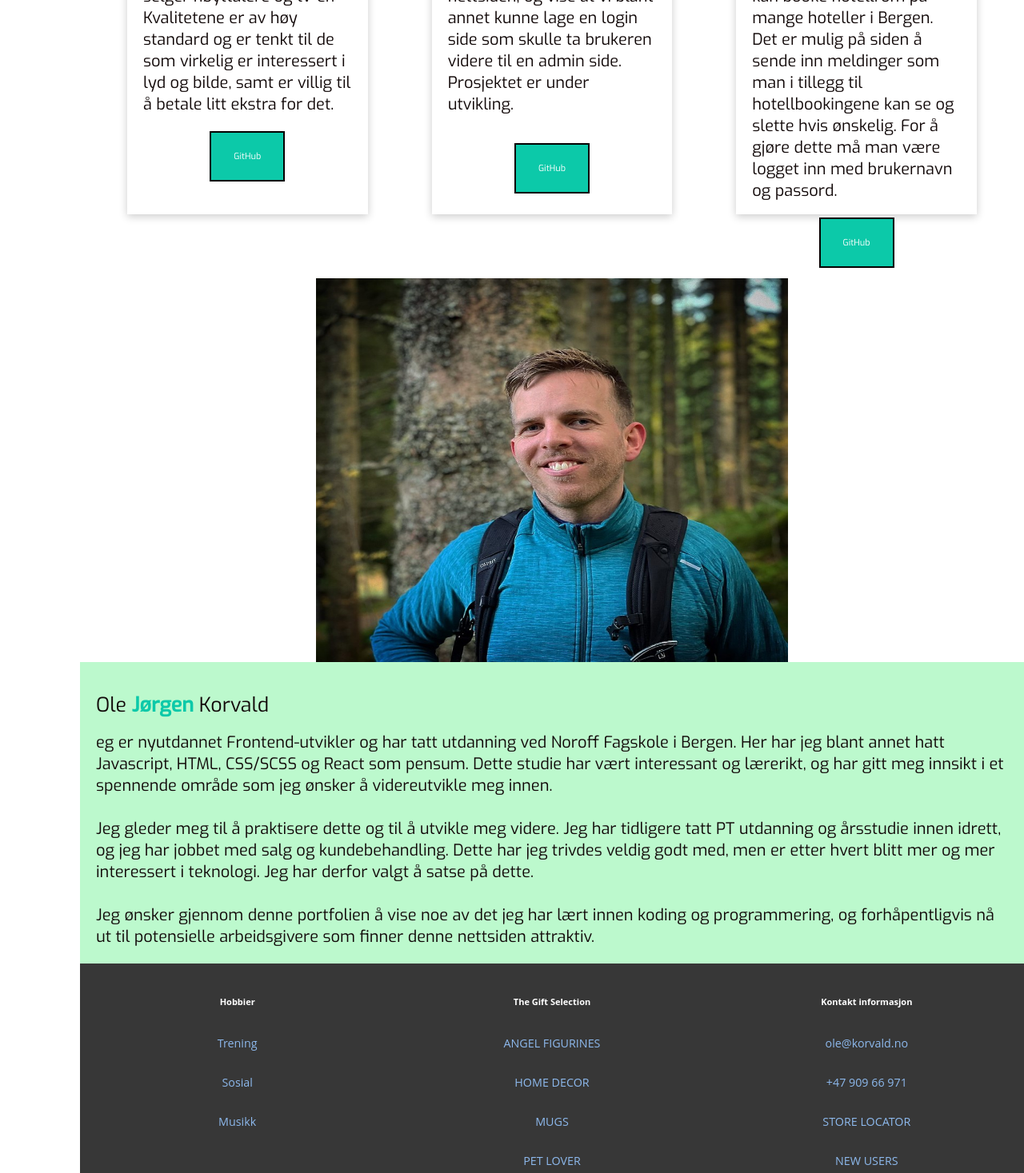
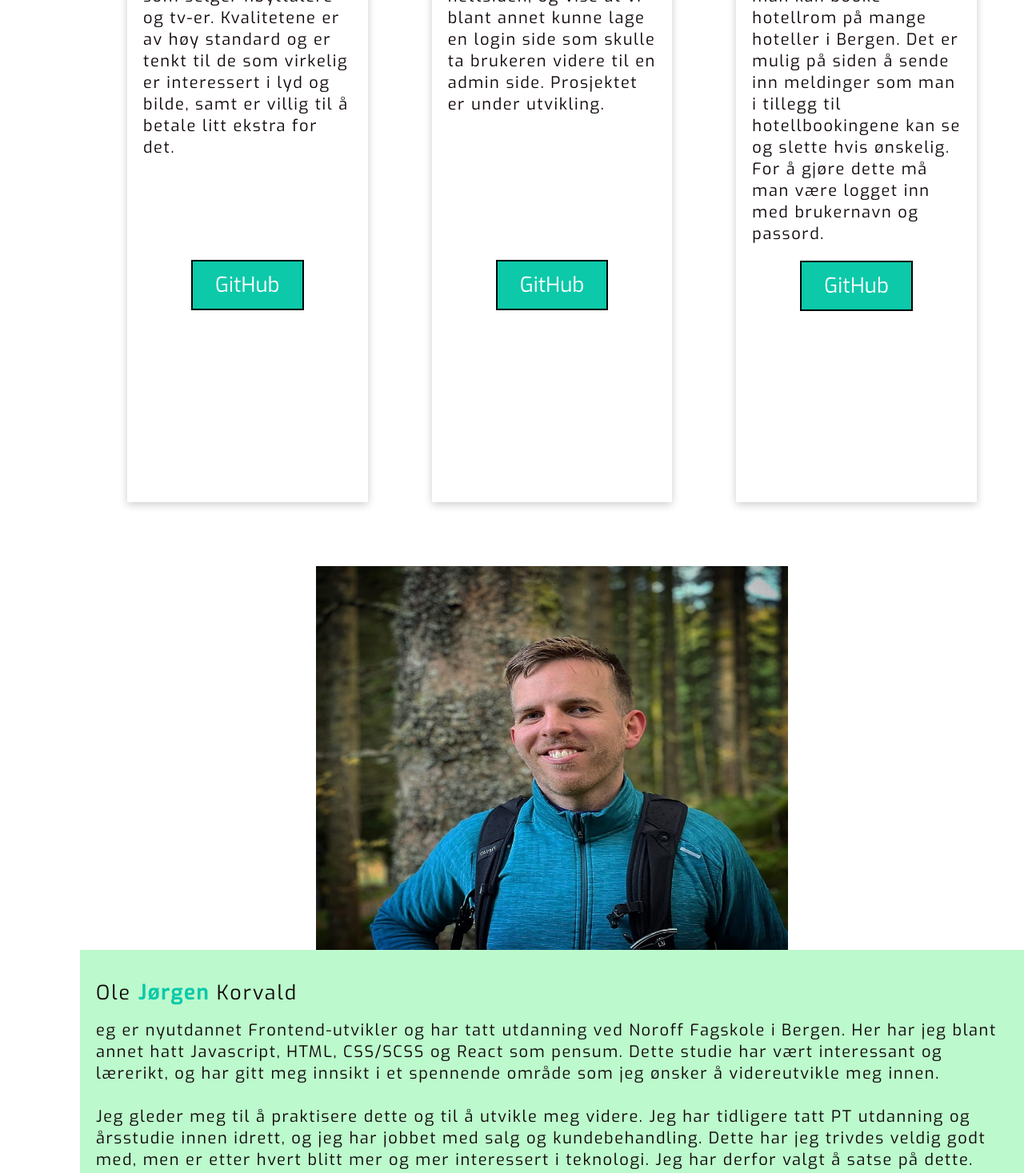
Before and after one commit to Ole994/portfolio-ole-2022, a React (Create React App) app: page / in a window 1280 px wide. Shown: the part 1330-2797 px from the top of the page at 80% size. Built offline with nearby package versions, Linux system fonts and the light colour scheme.

Commit message:
footer only needs icons

```diff
--- a/src/components/footer/Footer.jsx
+++ b/src/components/footer/Footer.jsx
@@ -1,215 +1,58 @@
+import {
+  AiFillHome,
+  AiOutlineMail,
+  AiFillGithub,
+  AiFillLinkedin,
+} from "react-icons/ai";
+
 const Footer = () => {
   return (
     <>
       <div className="footerDiv">
-        <footer className="flex-rw">
-          <ul className="footer-list-top">
-            <li>
-              <h4 className="footer-list-header">Hobbier</h4>
-            </li>
-            <li>
-              <a
-                href="/promos.html"
-                className="generic-anchor footer-list-anchor"
-                itemprop="significantLink"
-              >
-                Trening
+        <footer>
+          <div class="footer">
+            <section>
+              <h3>Svar og spørsmål</h3>
+              <p>
+                Jeg er som oftest aktiv på sosiale medier, telefon og email, og
+                svarer som regel i løpet av kort tid dersom du vil kontakte meg.
+              </p>
+            </section>
+            <section>
+              <h3>Språk</h3>
+              <a href="#">Norsk</a>
+              <a href="#">Engelsk</a>
+              <a href="#">Spansk</a>
+            </section>
+            <section>
+              <h3>Hobbier</h3>
+              <a href="#">Trening</a>
+              <a href="#">Musikk/ djing</a>
+              <a href="#">Sosialisering</a>
+              <a href="#">Gaming</a>
+            </section>
+            <section>
+              <h3>Du kan kontakte meg på</h3>
+              <a href="ole@korvald.no">
+                <span>
+                  <i>
+                    <AiOutlineMail />
+                  </i>
+                </span>
+                <span>ole@korvald.no</span>
               </a>
-            </li>
-
-            <li>
-              <a
-                href="/shop/about-show-schedule"
-                className="generic-anchor footer-list-anchor"
-                itemprop="significantLink"
-              >
-                Sosial
+              <a href="+ 47 909 66 971">
+                <span>
+                  <i class="fa fa-phone"></i>
+                </span>
+                <span>+ 47 909 66 971</span>
               </a>
-            </li>
-            <li>
-              <a
-                href="/shop/about-show-schedule"
-                className="generic-anchor footer-list-anchor"
-                itemprop="significantLink"
-              >
-                Musikk
-              </a>
-            </li>
-          </ul>
-          <ul className="footer-list-top">
-            <li>
-              <h4 className="footer-list-header">The Gift Selection</h4>
-            </li>
-
-            <li>
-              <a
-                href="/Angels/cat/id/70"
-                className="generic-anchor footer-list-anchor"
-              >
-                ANGEL FIGURINES
-              </a>
-            </li>
-            <li>
-              <a
-                href="/Home-Decor/cat/id/64"
-                className="generic-anchor footer-list-anchor"
-              >
-                HOME DECOR
-              </a>
-            </li>
-            <li>
-              <a
-                href="/Mugs/cat/id/32"
-                className="generic-anchor footer-list-anchor"
-              >
-                MUGS
-              </a>
-            </li>
-            <li>
-              <a
-                href="/Pet-Lover/cat/id/108"
-                className="generic-anchor footer-list-anchor"
-              >
-                PET LOVER
-              </a>
-            </li>
-          </ul>
-          <ul className="footer-list-top">
-            <li id="help">
-              <h4 className="footer-list-header">Kontakt informasjon</h4>
-            </li>
-            <li>
-              <a
-                href="/shop/about-contact"
-                className="generic-anchor footer-list-anchor"
-                itemprop="significantLink"
-              >
-                ole@korvald.no
-              </a>
-            </li>
-            <li>
-              <a href="/faq.html" className="generic-anchor footer-list-anchor">
-                +47 909 66 971
-              </a>
-            </li>
-            <li id="find-a-store">
-              <a
-                href="/shop/store-locator"
-                className="generic-anchor footer-list-anchor"
-                itemprop="significantLink"
-              >
-                STORE LOCATOR
-              </a>
-            </li>
-            <li id="user-registration">
-              <a
-                href="/shop/user-registration?URL="
-                className="generic-anchor footer-list-anchor"
-                itemprop="significantLink"
-              >
-                NEW USERS
-              </a>
-            </li>
-            <li id="order-tracking">
-              <a
-                href="/shop/order-status"
-                itemprop="significantLink"
-                className="generic-anchor footer-list-anchor"
-              >
-                ORDER STATUS
-              </a>
-            </li>
-          </ul>
-          <section className="footer-social-section flex-rw">
-            <span className="footer-social-overlap footer-social-connect">
-              SOCIAL <span className="footer-social-small">media</span>
-            </span>
-            <span className="footer-social-overlap footer-social-icons-wrapper">
-              <a
-                href="https://www.pinterest.com/paviliongift/"
-                className="generic-anchor"
-                target="_blank"
-                title="Pinterest"
-                itemprop="significantLink"
-              >
-                <i className="fa fa-pinterest"></i>
-              </a>
-              <a
-                href="https://www.facebook.com/paviliongift"
-                className="generic-anchor"
-                target="_blank"
-                title="Facebook"
-                itemprop="significantLink"
-              >
-                <i className="fa fa-facebook"></i>
-              </a>
-              <a
-                href="https://twitter.com/PavilionGiftCo"
-                className="generic-anchor"
-                target="_blank"
-                title="Twitter"
-              >
-                <i className="fa fa-twitter"></i>
-              </a>
-              <a
-                href="http://instagram.com/paviliongiftcompany"
-                className="generic-anchor"
-                target="_blank"
-                title="Instagram"
-                itemprop="significantLink"
-              >
-                <i className="fa fa-instagram"></i>
-              </a>
-              <a
-                href="https://www.youtube.com/channel/UCYgUODvd0qXbu_LkUWpTVEg"
-                className="generic-anchor"
-                target="_blank"
-                title="Youtube"
-                itemprop="significantLink"
-              >
-                <i className="fa fa-youtube"></i>
-              </a>
-              <a
-                href="https://plus.google.com/+Paviliongift/posts"
-                className="generic-anchor"
-                target="_blank"
-                title="Google Plus"
-                itemprop="significantLink"
-              >
-                <i className="fa fa-google-plus"></i>
-              </a>
-            </span>
-          </section>
-          <section className="footer-bottom-section flex-rw">
-            <div className="footer-bottom-wrapper">
-              <i className="fa fa-copyright" role="copyright"></i> 2022{" "}
-              <address className="footer-address" role="company address">
-                Bergen,
-              </address>
-              <span className="footer-bottom-rights">
-                {" "}
-                - All Rights Reserved -{" "}
-              </span>
-            </div>
-            <div className="footer-bottom-wrapper">
-              <a
-                href="/terms-of-use.html"
-                className="generic-anchor"
-                rel="nofollow"
-              >
-                Terms
-              </a>{" "}
-              |{" "}
-              <a
-                href="/privacy-policy.html"
-                className="generic-anchor"
-                rel="nofollow"
-              >
-                Privacy
-              </a>
-            </div>
-          </section>
+            </section>
+          </div>
         </footer>
+        <div class="sub-footer">
+          Copyright ©2022 Alle rettigheter reservert | Ole Jørgen Korvald
+        </div>
       </div>
     </>
   );
--- a/src/components/works/Works.jsx
+++ b/src/components/works/Works.jsx
@@ -27,12 +27,13 @@ const Works = () => {
                   tenkt til de som virkelig er interessert i lyd og bilde, samt
                   er villig til å betale litt ekstra for det.
                 </p>
-              </div>
+
                 <div className="workButtonOne">
                   {" "}
                   <a href="https://github.com/Noroff-FEU-Assignments/project-exam-2-Ole994">
                     <Button className="buttonComponent" />
-                </a>
+                  </a>{" "}
+                </div>
               </div>
             </div>{" "}
           </div>
@@ -76,11 +77,12 @@ const Works = () => {
                   slette hvis ønskelig. For å gjøre dette må man være logget inn
                   med brukernavn og passord.{" "}
                 </p>
-              </div>
+
                 <div className="workButtonThree">
                   <a href="https://github.com/Ole994/semesterProjectWinter">
-                  <Button />
+                    <Button className="workButton" />
                   </a>
+                </div>
               </div>
             </div>
           </div>
--- a/src/sass/partials/_footer.scss
+++ b/src/sass/partials/_footer.scss
@@ -1,211 +1,97 @@
-//autoprefixer & reset used
-//Tested on Chrome, Firefox, IE11, and iOS.  The responsiveness & the social section is a bit off on IE11.  I'm looking to fix that.
-//It would be best to break down the flex properties into logical classes.  I've actually done that more extensively on the live Pavilion site,  but I've only included one here: flex-rw.
+/*CUSTOM SCROLL BAR*/
 
-$primary-light-blue: #8db9ed;
-$primary-line-color: #ccc;
-* {
-  box-sizing: border-box;
+a {
+  text-decoration: none;
+  transition: 0.5s;
+  outline: none !important;
 }
 
-body {
-  font: 11px "Open Sans", sans-serif;
-  -webkit-font-smoothing: antialiased;
-  -moz-osx-font-smoothing: grayscale;
-  margin: auto;
+p {
+  letter-spacing: 0.08em;
+  line-height: 1.8em;
+}
+
+/*FOOTER*/
+.footer {
+  background-color: rgb(178, 221, 174);
+  width: 100%;
   display: flex;
-  flex-flow: column nowrap;
-  //This justify-content is essentially unnecessary in Firefox and Chrome due to the flex: 1 1 auto on the main.  However, it's needed to push the footer down on IE11
-  justify-content: space-between;
-}
-ul {
-  list-style: none;
-}
-a {
-  text-decoration: none;
-}
-.generic-anchor {
-  color: $primary-light-blue;
-  &:visited {
-    color: $primary-light-blue;
+  align-items: top;
+  padding: 5rem 0;
+  h3 {
+    color: #0cc9ab;
+    font-size: 30px;
   }
-  &:hover {
-    color: $primary-line-color;
+  span {
+    color: white;
   }
 }
 
-footer {
-  height: 80vh;
-}
-.flex-rw {
-  display: flex;
-  flex-flow: row wrap;
+.footer section {
+  padding: 1rem 2rem;
+  width: 100%;
+  vertical-align: top;
 }
 
-main {
-  flex: 1 1 auto; //For IE11
+.footer section a {
+  color: white;
   display: flex;
   align-items: center;
-  justify-content: center;
-  font: 3em "Oswald", sans-serif;
-  color: rgb(155, 155, 155);
-  line-height: 1;
+  white-space: nowrap;
+  margin: 15px 0;
+  font-size: 20px;
+  line-height: 20px;
 }
-footer {
-  background: rgb(55, 55, 55);
-  margin-top: auto;
-  width: 100%;
+
+.footer section a:hover {
+  color: #0cc9a9;
 }
-.footer-list-top {
-  width: 33.333%;
-  height: 30vh;
+
+.footer section:nth-child(2) a:before,
+.footer section:nth-child(3) a:before {
+  content: "";
+  margin-right: 5px;
 }
-.footer-list-top > li {
-  text-align: center;
+
+.footer section a span {
+  margin: 0 10px;
 }
-.footer-list-header {
-  padding: 10px 0 5px 0;
-  color: #fff;
-  h4 {
-    font-size: 10px;
+
+.sub-footer {
+  background-color: #142136;
+  text-align: Center;
+  color: white;
+  padding: 1rem 0;
+}
+
+@media (min-width: 1200px) {
+  footer {
+    h3 {
+      font-size: 30px;
+    }
+    p {
+      font-size: 25px;
+    }
+  }
+  .footer section a {
+    font-size: 25px;
+  }
+
+  .sub-footer {
+    font-size: 25px;
   }
 }
-.footer-list-anchor {
-  font: 1.3em "Open Sans", sans-serif;
-}
-.footer-social-section {
-  width: 100%;
-  align-items: center;
-  justify-content: space-around;
-  position: relative;
-  margin-top: 5px;
-}
-.footer-social-section::after {
-  content: "";
-  position: absolute;
-  z-index: 1;
-  top: 50%;
-  left: 10px;
-  border-top: 1px solid $primary-line-color;
-  width: calc(100% - 20px);
-}
-.footer-social-overlap {
-  position: relative;
-  z-index: 2;
-  background: rgb(55, 55, 55);
-  padding: 0 20px;
-}
-.footer-social-connect {
-  display: flex;
-  align-items: center;
-  font: 3.5em "Oswald", sans-serif;
-  color: #fff;
-}
-.footer-social-small {
-  font-size: 0.6em;
-  padding: 0px 20px;
-}
-.footer-social-overlap > a {
-  font-size: 3em;
-}
-.footer-social-overlap > a:not(:first-child) {
-  margin-left: 0.38em;
-}
-.footer-bottom-section {
-  width: 100%;
-  padding: 10px;
-  border-top: 1px solid $primary-line-color;
-  margin-top: 10px;
-}
-.footer-bottom-section > div:first-child {
-  margin-right: auto;
-}
-.footer-bottom-wrapper {
-  font-size: 1.5em;
-  color: #fff;
-}
-.footer-address {
-  display: inline;
-  font-style: normal;
-}
 
-@media only screen and (max-width: 768px) {
-  footer {
-    height: 50vh;
+@media (max-width: 1020px) {
+  .footer {
+    display: block;
   }
-
-  .footer-list-header {
-    font-size: 25px;
+  .footer section {
+    padding: 1rem 1rem;
   }
-  .footer-list-anchor {
-    font-size: 1.1em;
-  }
-  .footer-social-connect {
-    font-size: 2.5em;
-  }
-  .footer-social-overlap > a {
-    font-size: 2.24em;
-  }
-  .footer-bottom-wrapper {
-    font-size: 1.3em;
+  .footer section:nth-child(2),
+  .footer section:nth-child(3) {
+    width: 49%;
+    display: inline-block;
   }
 }
-@media only screen and (max-width: 568px) {
-  footer {
-    height: 100vh;
-  }
-
-  main {
-    font-size: 1em;
-  }
-  .footer-list-top {
-    width: 100%;
-    height: 5vh;
-  }
-  .footer-list-header {
-    font-size: 25px;
-  }
-  .footer-list-anchor {
-    font-size: 16px;
-  }
-  .footer-social-section {
-    justify-content: center;
-  }
-  .footer-social-section::after {
-    top: 25%;
-  }
-  .footer-social-connect {
-    margin-bottom: 10px;
-    padding: 0 10px;
-  }
-  .footer-social-overlap {
-    display: flex;
-    justify-content: center;
-  }
-  .footer-social-icons-wrapper {
-    width: 100%;
-    padding: 0;
-  }
-  .footer-social-overlap > a:not(:first-child) {
-    margin-left: 20px;
-  }
-  .footer-bottom-section {
-    padding: 0 5px 10px 5px;
-  }
-  .footer-bottom-wrapper {
-    text-align: center;
-    width: 100%;
-    margin-top: 10px;
-  }
-}
-@media only screen and (max-width: 480px) {
-  .footer-social-overlap > a {
-    margin: auto;
-  }
-  .footer-social-overlap > a:not(:first-child) {
-    margin-left: 0;
-  }
-  .footer-bottom-rights {
-    display: block;
-  }
-}
--- a/src/sass/partials/_layout.scss
+++ b/src/sass/partials/_layout.scss
@@ -7,7 +7,9 @@
 @import "button";
 @import "footer";
 @import url("https://fonts.googleapis.com/css2?family=Exo:ital,wght@0,100;0,300;0,400;0,500;1,100;1,200;1,300;1,400&family=Inconsolata:wght@300&display=swap");
-
+:root {
+  --lite: #f8f9fa;
+}
 body {
   position: relative;
 }
--- a/src/sass/partials/_works.scss
+++ b/src/sass/partials/_works.scss
@@ -23,13 +23,13 @@
   justify-content: center;
   align-items: center;
   h1 {
-    color: red;
+    color: #0cc9a9;
     font-size: 30px;
     margin-top: 50px;
   }
 }
 .cardOne {
-  height: 75vh;
+  height: 120vh;
   box-shadow: 0 3px 10px rgb(0 0 0 / 0.2);
   background-color: white;
   margin-top: 20px;
@@ -53,13 +53,30 @@
   height: 100%;
 }
 .WorkDescription {
+  display: flex;
+  height: 60vh;
+  justify-content: space-between;
+  flex-direction: column;
+  align-items: center;
+
   p {
     padding: 20px;
     font-size: 20px;
   }
 }
-.workButtonTwo {
-  margin-top: 5%;
+
+.workButton {
+}
+.workButtonOne,
+.workButtonTwo,
+.workButtonThree {
+  display: flex;
+  justify-content: space-between;
+  align-items: center;
+  flex-direction: column;
+  a {
+    font-size: 26px;
+  }
 }
 
 .button-container {
@@ -86,6 +103,13 @@
       line-height: 30px;
     }
   }
+
+  .headerWork {
+    h1 {
+      color: #0cc9a9;
+      font-size: 40px;
+    }
+  }
 }
 
 @media screen and (min-width: 2000px) {
@@ -102,4 +126,10 @@
       font-size: 40px;
     }
   }
+  .cardOne {
+    height: 120vh;
+  }
+  .WorkDescription {
+    height: 80vh;
+  }
 }
```
Lines whose indentation alone changed are shown as unchanged.
